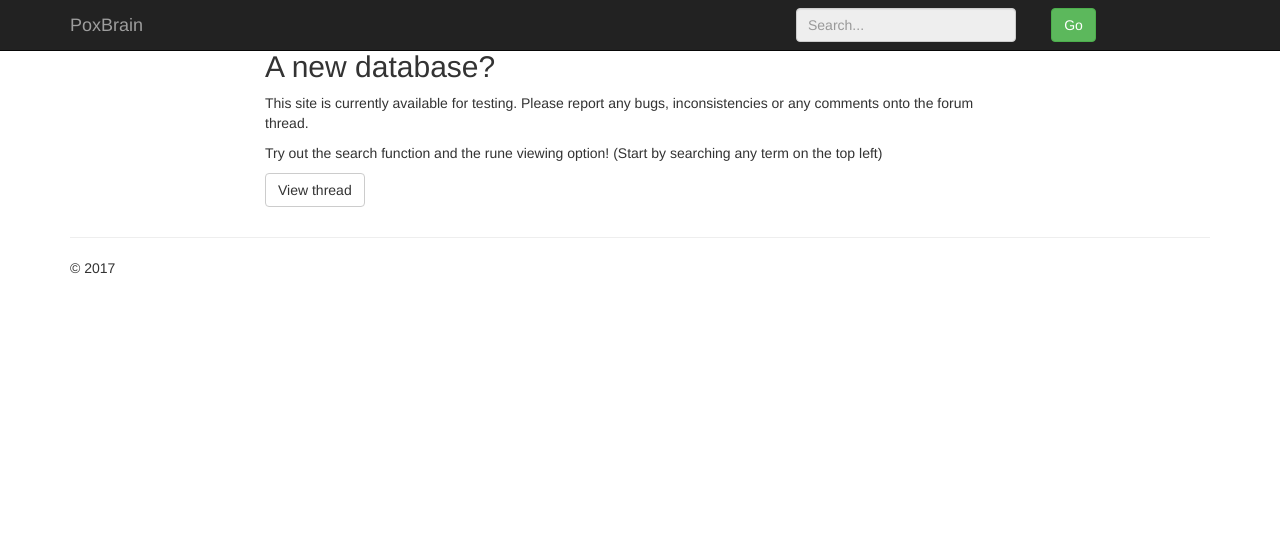
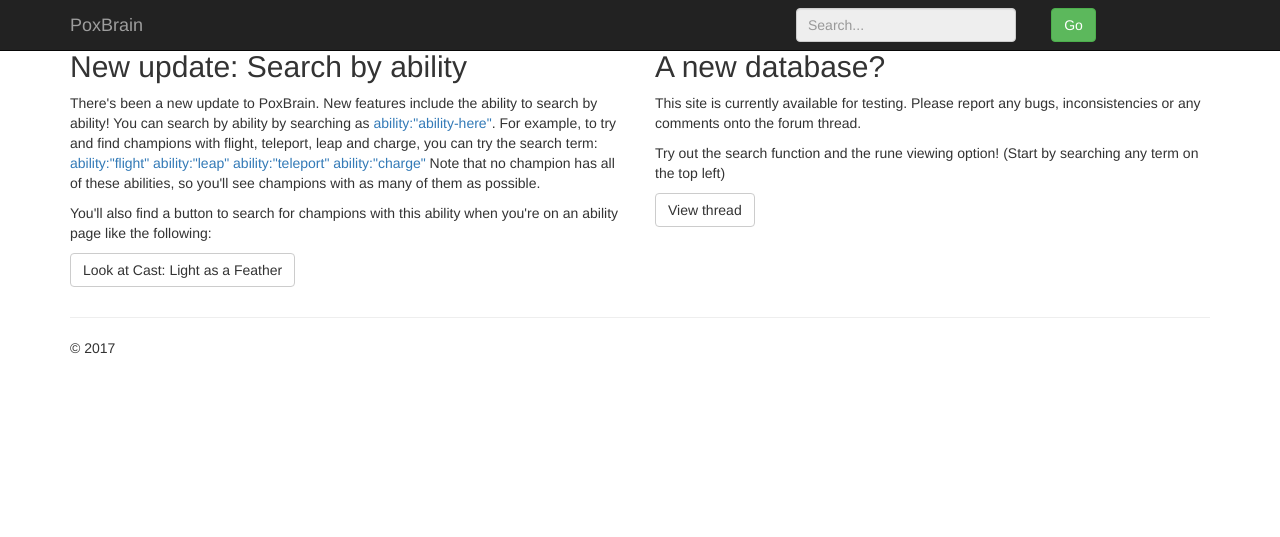
Before and after one commit to ChooJeremy/PoxBrain, a PHP site: page / in a window 1280 px wide. Shown: the top 537 px of the page. Run offline with PHP 8.4, Linux system fonts and the light colour scheme.

Commit message:
Added more info to home page

```diff
--- a/index.php
+++ b/index.php
@@ -56,26 +56,22 @@
     <div class="container">
       <!-- Example row of columns -->
       <div class="row">
-        <div class="col-md-2">
-          <!--
-          <h2>Heading</h2>
-          <p>Donec id elit non mi porta gravida at eget metus. Fusce dapibus, tellus ac cursus commodo, tortor mauris condimentum nibh, ut fermentum massa justo sit amet risus. Etiam porta sem malesuada magna mollis euismod. Donec sed odio dui. </p>
-          <p><a class="btn btn-default" href="#" role="button">View details &raquo;</a></p>
-          -->
+        <div class="col-md-6">
+          <h2>New update: Search by ability</h2>
+          <p>
+            There's been a new update to PoxBrain. New features include the ability to search by ability!
+            You can search by ability by searching as <a href='search.php?search=ability:"ability-here"'>ability:"ability-here"</a>. For example, to try and find champions with flight, teleport, leap and charge, you can try the search term:
+            <a href='/search.php?search=ability:"flight" ability:"leap" ability:"teleport" ability:"charge"'>ability:"flight" ability:"leap" ability:"teleport" ability:"charge"</a> Note that no champion has all of these abilities, so you'll see champions with as many of them as possible.
+            <p>You'll also find a button to search for champions with this ability when you're on an ability page like the following:</p>
+          </p>
+          <p><a class="btn btn-default" href="/rune.php?id=2501&type=7" role="button">Look at Cast: Light as a Feather</a></p>
         </div>
-        <div class="col-md-8">
+        <div class="col-md-6">
           <h2>A new database?</h2>
           <p>This site is currently available for testing. Please report any bugs, inconsistencies or any comments onto the forum thread.</p>
           <p>Try out the search function and the rune viewing option! (Start by searching any term on the top left)</p>
           <p><a class="btn btn-default" href="http://forums.poxnora.com/index.php?threads/poxbrain-beta.26292/" role="button">View thread</a></p>
        </div>
-        <div class="col-md-2">
-          <!--
-          <h2>Heading</h2>
-          <p>Donec sed odio dui. Cras justo odio, dapibus ac facilisis in, egestas eget quam. Vestibulum id ligula porta felis euismod semper. Fusce dapibus, tellus ac cursus commodo, tortor mauris condimentum nibh, ut fermentum massa justo sit amet risus.</p>
-          <p><a class="btn btn-default" href="#" role="button">View details &raquo;</a></p>
-          -->
-        </div>
       </div>
 
       <hr>
```
